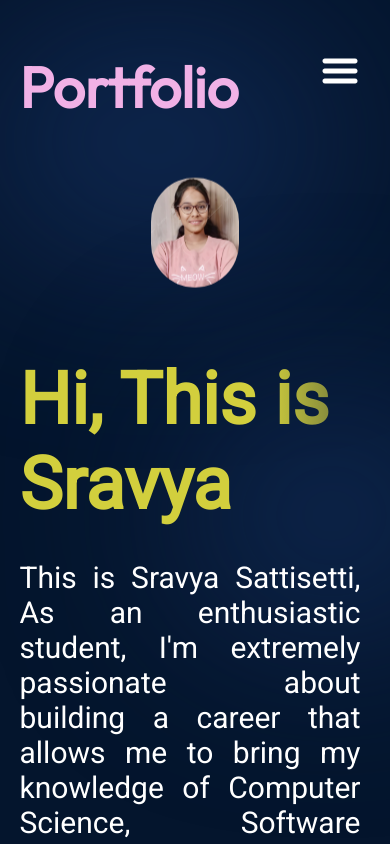
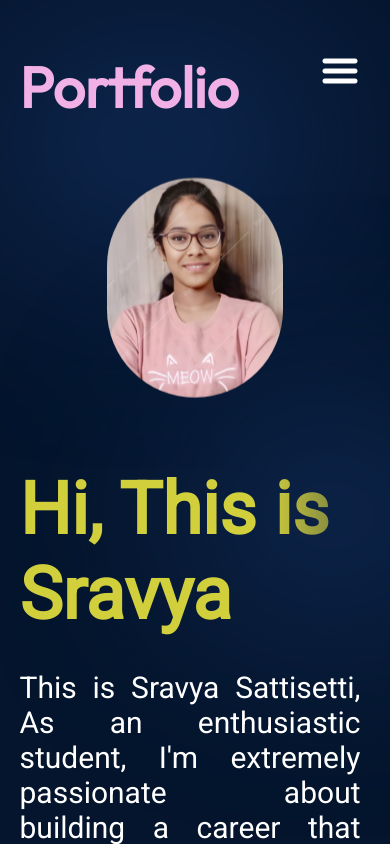
Before and after one commit to SravyaSattisetti777/My-Portfolio, a React (Vite) app: page / in a window 390 px wide. Shown: the top 844 px of the page. Built offline with nearby package versions, Linux system fonts and the light colour scheme.

Commit message:
Update Hero.module.css

```diff
--- a/src/components/Hero/Hero.module.css
+++ b/src/components/Hero/Hero.module.css
@@ -123,4 +123,14 @@
   .description{
     margin-right: 10px;
   }
+  .heroImg{
+    width: 50%;
+    z-index: 1;
+    border-radius: 2000px;
+
+    animation-name: floating;
+    animation-duration: 3s;
+    animation-iteration-count: infinite;
+    animation-timing-function: ease-in-out;
+  }
 }
```
